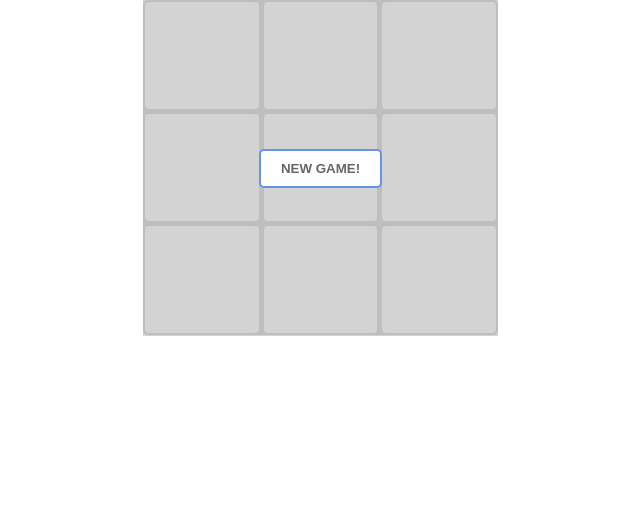
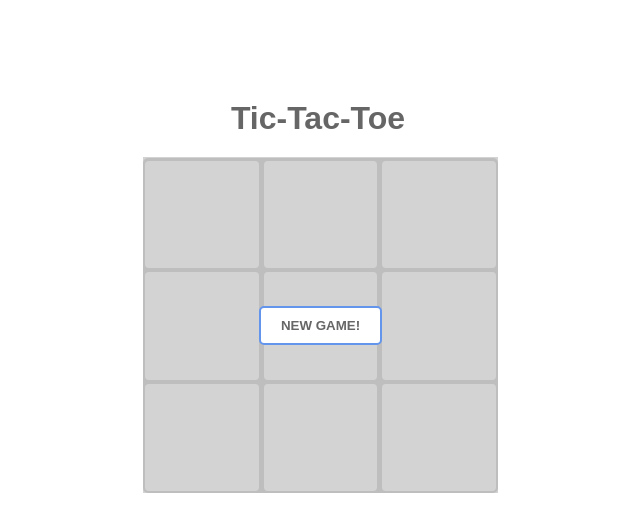
Before and after one commit to sjBao/tic-tac-toe, a React (Create React App) app in the folder client/: page / in a window 1280 px wide. Shown: the top 532 px of the page, without its empty margins (322-962 px from the left). Built offline with nearby package versions, Linux system fonts and the light colour scheme.

Commit message:
Finish client side of tic-tac-toe

```diff
--- a/client/src/App.css
+++ b/client/src/App.css
@@ -1,9 +1,10 @@
 .container {
   width: 350px;
-  margin: 0 auto;
+  margin: 100px auto;
 }
 
 .board {
+  position: relative;
   display: flex;
   flex-wrap: wrap;
   justify-content: space-between;
@@ -45,8 +46,8 @@
 .game-menu.true {
   position: absolute;
   background: rgba(200, 200, 200, 0.8);
-  top: 0px;
-  margin: auto;
+  margin: 0 auto;
+  top: 157px;
   width: 355px;
   height: 336px;
   display: flex;
@@ -62,7 +63,7 @@
   color: #666;
   display: block;
   padding: 10px 20px;
-  margin: 20px auto;
+  margin: 0 auto;
   text-transform: uppercase;
   font-weight: bold;
   transition: 0.3s;
@@ -94,6 +95,7 @@
 }
 
 .player-turn {
+  display: block;
   text-align: center;
 }
 
@@ -105,6 +107,6 @@
   color: royalblue;
 }
 
-.game-status {
+/*.game-status {
   text-align: center;
-}
+}*/
--- a/client/src/App.js
+++ b/client/src/App.js
@@ -129,6 +129,7 @@
 
     return (
       <div className="App container">
+        <h1>Tic-Tac-Toe</h1>
         <div className="board">
           {CurrentBoard}
         </div>
--- a/client/src/GameMenu.js
+++ b/client/src/GameMenu.js
@@ -8,7 +8,6 @@
       <div className={"game-menu "+gameOver}>
         { gameOver ? <NewGameBtn reset={reset} /> : '' }
         { !gameOver && !winner ? <ForfeitBtn forfeit={forfeit} /> : '' }
-        { gameOver && winner ? <SubmitResultsBtn /> : '' }
       </div>
     )
   };
--- a/client/src/index.css
+++ b/client/src/index.css
@@ -3,3 +3,8 @@
   padding: 0;
   font-family: sans-serif;
 }
+
+h1 {
+  color: #666;
+  text-align: center;
+}
```
